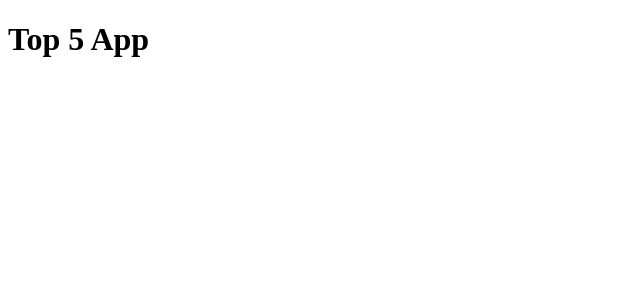
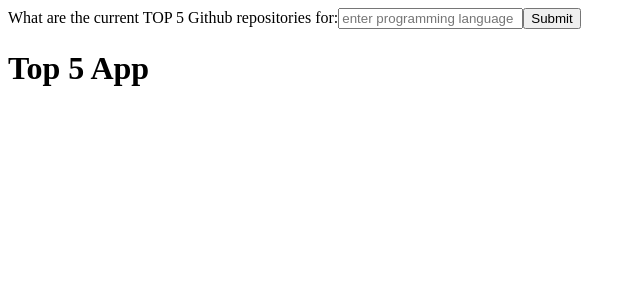
Before and after one commit to prime-mcgowan/seb-code-challenge, a React (Create React App) app: page / in a window 1280 px wide. Shown: the top 300 px of the page, without its empty margins (0-640 px from the left). Built offline with nearby package versions, Linux system fonts and the light colour scheme.

Commit message:
top 5 are being fetched and returned

```diff
--- a/src/App.jsx
+++ b/src/App.jsx
@@ -13,19 +13,54 @@ function App() {
   //Hadle the submit button
   const handleSubmitButton = (event) => {
     event.preventDefault();
-  }
 
   //API Url
-  const apiEndPoint = `https://api.github.com/search/repositories?q=language:{language}`;
+  const apiEndPoint = `https://api.github.com/search/repositories?q=language:${language}&sort=stars&order=desc`;
 
   //Request header with my token
   const headers = {
     Authorization: `token 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`
   }
 
+  //Request and Response
+  fetch(apiEndPoint)
+    .then(response => response.json())
+    .then(data => {
+      // if (data && data.items) {
+      //top 5 will be sent back
+      const topFiveRepos = data.items.slice(0, 5);
+      // console.log(topFiveRepos)
+      // } else {
+      //   console.log('Data is missing');
+      // }
+      setRepos(topFiveRepos);
+    })
+    .catch(error => console.log('Error in fetching top 5 repos', error))
+
+  }//end handleSubmitButton
 
   return (
     <div>
+      <form onSubmit={handleSubmitButton}>
+        <label>What are the current TOP 5 Github repositories for:</label>
+        <input type="text"
+               placeholder="enter programming language"
+               value={language}
+               onChange={handleLanguageInput}
+        />
+        <button type="submit">Submit</button>
+      </form>
+
+        <ul>
+          {repos.map(repo => (
+            <li key={repo.id}>
+              <a href={repo.html_url}>{repo.full_name}</a> - {repo.stargazers_count} stars
+            </li>
+          ))}
+        </ul>
+
+
+
     </div>
   );
 }
```
